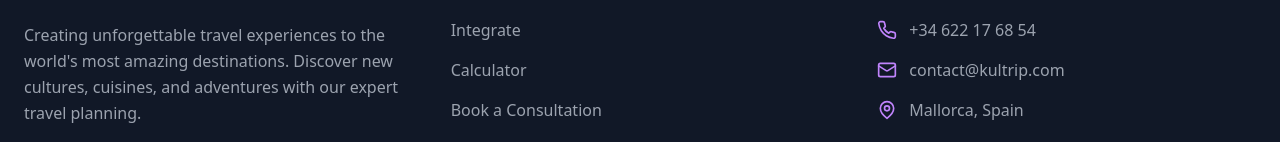
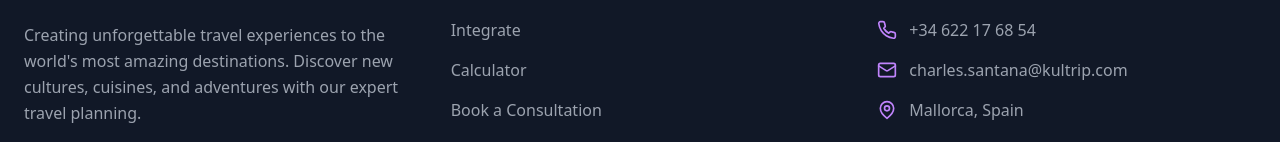
Before and after one commit to othiagoribeiro/landingkultrip, a React (Vite) app: page / in a window 1280 px wide. Shown: the part 2579-2721 px from the top of the page. Built offline with nearby package versions, Linux system fonts and the light colour scheme.

Commit message:
Atualizar email de contato no rodapé

```diff
--- a/src/App.tsx
+++ b/src/App.tsx
@@ -196,7 +196,7 @@ function App() {
                 </div>
                 <div className="flex items-center gap-3">
                   <Mail className="w-5 h-5 text-purple-400" />
-                  <span className="text-gray-400">contact@kultrip.com</span>
+                  <span className="text-gray-400">charles.santana@kultrip.com</span>
                 </div>
                 <div className="flex items-center gap-3">
                   <MapPin className="w-5 h-5 text-purple-400" />
```
